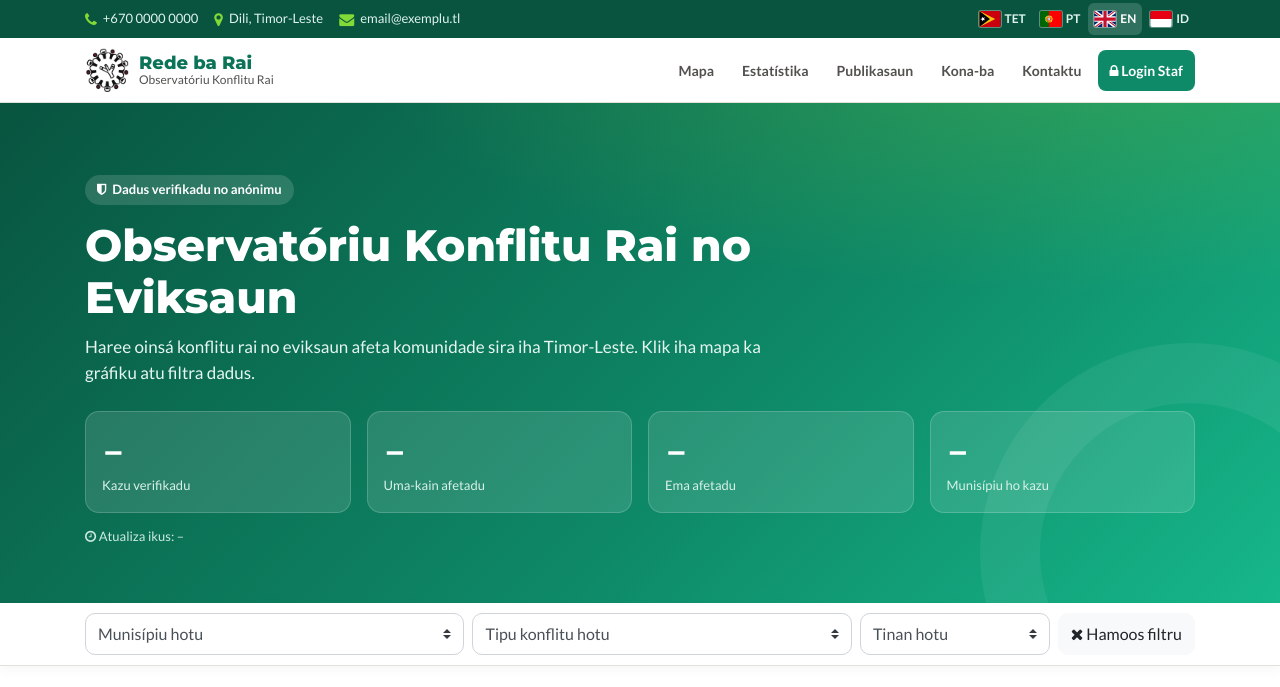
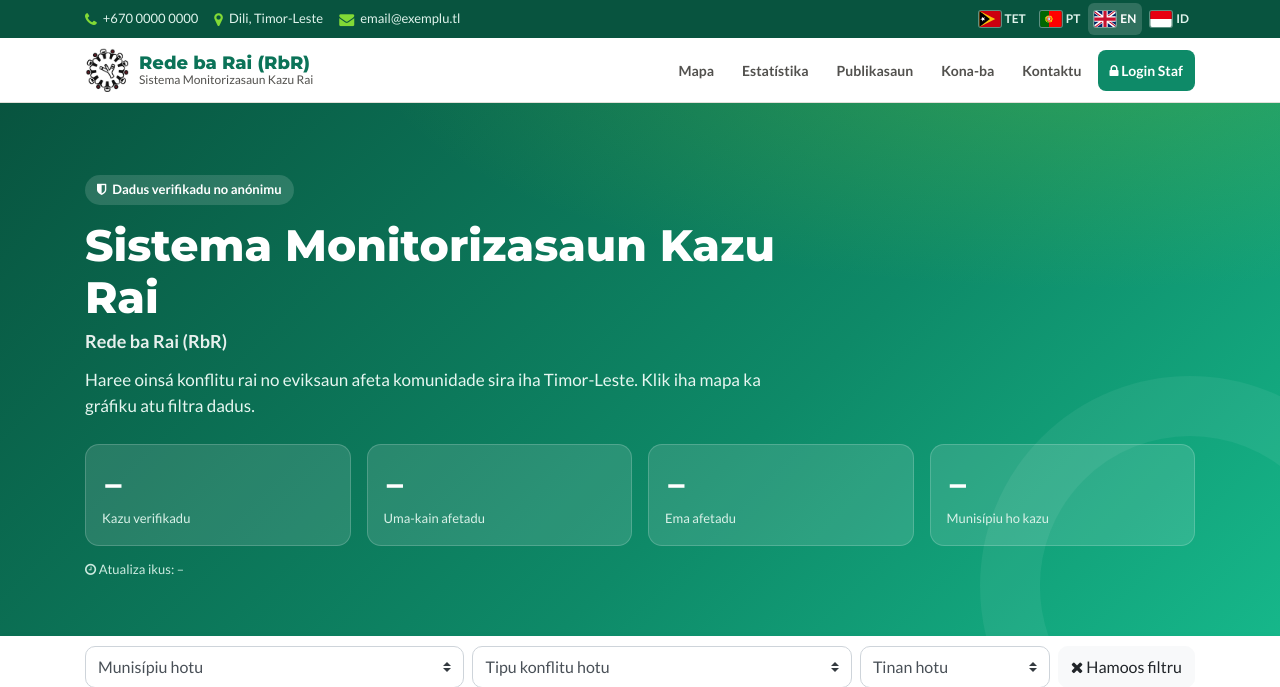
Before and after one commit to Odoly23/SMKRE, a Django app: page /portal/ in a window 1280 px wide. Shown: the top 687 px of the page. Run offline with Django 5.2, Linux system fonts and the light colour scheme; data that the repository does not hold is empty; parts of the project's set-up code (start-up, migrations or seed data) failed here and were passed over; some libraries are stand-ins or nearby versions.

Commit message:
Portál: naran "Sistema Monitorizasaun Kazu Rai" - Rede ba Rai (RbR)
Co-Authored-By: Claude Opus 5.5 <noreply@anthropic.com>
Claude-Session: https://claude.ai/code/session_015hRiA8rRvASEHdtmFcc2JC

```diff
--- a/main/static/main/portal/portal.css
+++ b/main/static/main/portal/portal.css
@@ -55,7 +55,8 @@ body.portal { font-family: 'Lato', system-ui, sans-serif; color: var(--ink); bac
 		linear-gradient(135deg, var(--teal-xd) 0%, var(--teal) 60%, #16B78A 100%); }
 .p-hero::after { content: ''; position: absolute; right: -120px; bottom: -160px; width: 420px; height: 420px; border-radius: 50%; border: 60px solid rgba(255,255,255,.06); }
 .p-eyebrow { display: inline-flex; gap: 6px; align-items: center; background: rgba(255,255,255,.14); padding: 5px 12px; border-radius: 20px; font-size: 13px; font-weight: 700; }
-.p-hero h1 { font-size: 30px; margin: 14px 0 10px; max-width: 760px; line-height: 1.2; }
+.p-hero h1 { font-size: 30px; margin: 14px 0 4px; max-width: 760px; line-height: 1.2; }
+.p-org { font-size: 18px; font-weight: 700; color: #fff; opacity: .9; margin-bottom: 12px; }
 .p-lead { font-size: 17px; max-width: 680px; color: #e6f6f0; margin-bottom: 26px; }
 .p-kpis { display: grid; grid-template-columns: repeat(2, 1fr); gap: 12px; position: relative; z-index: 1; }
 .p-kpi { background: rgba(255,255,255,.12); border: 1px solid rgba(255,255,255,.18); border-radius: 14px; padding: 16px; }
--- a/publiku/templates/publiku/base.html
+++ b/publiku/templates/publiku/base.html
@@ -5,7 +5,7 @@
 <head>
 	<meta charset="utf-8">
 	<meta name="viewport" content="width=device-width, initial-scale=1, viewport-fit=cover">
-	<title>{% block title %}{% trans "Observatóriu Konflitu Rai no Eviksaun" %}{% endblock %} | Rede ba Rai</title>
+	<title>{% block title %}{% trans "Sistema Monitorizasaun Kazu Rai" %}{% endblock %} | Rede ba Rai</title>
 	<meta name="description" content="{% trans "Dadus públiku, anónimu no verifikadu kona-ba konflitu rai no eviksaun iha Timor-Leste." %}">
 	<meta name="author" content="Onosio, Ricardo, Olavio">
 	<meta name="developer" content="Onosio, Ricardo, Olavio">
@@ -15,7 +15,7 @@
 	<meta name="theme-color" content="#0E8A68">
 	<meta property="og:type" content="website">
 	<meta property="og:site_name" content="Rede ba Rai">
-	<meta property="og:title" content="{% trans "Observatóriu Konflitu Rai no Eviksaun" %}">
+	<meta property="og:title" content="{% trans "Sistema Monitorizasaun Kazu Rai" %}">
 	<meta property="og:description" content="{% trans "Dadus públiku, anónimu no verifikadu kona-ba konflitu rai no eviksaun iha Timor-Leste." %}">
 	<meta property="og:image" content="{{ request.scheme }}://{{ request.get_host }}{% static 'main/images/icon-512.png' %}">
 	<link rel="icon" type="image/png" href="{% static 'main/images/favicon.png' %}">
@@ -57,7 +57,7 @@
 	<div class="container">
 		<a class="p-brand" href="{% url 'portal' %}">
 			<img src="{% static 'main/images/logo.png' %}" alt="Rede ba Rai" width="44" height="44">
-			<span><b>Rede ba Rai</b><small>{% trans "Observatóriu Konflitu Rai" %}</small></span>
+			<span><b>Rede ba Rai (RbR)</b><small>{% trans "Sistema Monitorizasaun Kazu Rai" %}</small></span>
 		</a>
 		<button class="p-ham" type="button" id="p-ham" aria-label="{% trans "Menu" %}" aria-expanded="false" aria-controls="p-links"><i class="fa fa-bars"></i></button>
 		<ul class="p-links" id="p-links">
@@ -80,7 +80,7 @@
 			<div class="col-md-5 mb-3">
 				<div class="p-brand p-brand-footer">
 					<img src="{% static 'main/images/logo.png' %}" alt="" width="44" height="44">
-					<span><b>Rede ba Rai</b><small>{% trans "Observatóriu Konflitu Rai" %}</small></span>
+					<span><b>Rede ba Rai (RbR)</b><small>{% trans "Sistema Monitorizasaun Kazu Rai" %}</small></span>
 				</div>
 				<p class="mt-2 mb-0">{% trans "Dadus públiku, anónimu no verifikadu kona-ba konflitu rai no eviksaun iha Timor-Leste." %}</p>
 			</div>
--- a/publiku/templates/publiku/portal.html
+++ b/publiku/templates/publiku/portal.html
@@ -9,7 +9,8 @@
 <section class="p-hero">
 	<div class="container">
 		<span class="p-eyebrow"><i class="fa fa-shield"></i> {% trans "Dadus verifikadu no anónimu" %}</span>
-		<h1>{% trans "Observatóriu Konflitu Rai no Eviksaun" %}</h1>
+		<h1>{% trans "Sistema Monitorizasaun Kazu Rai" %}</h1>
+		<p class="p-org">Rede ba Rai (RbR)</p>
 		<p class="p-lead">{% trans "Haree oinsá konflitu rai no eviksaun afeta komunidade sira iha Timor-Leste. Klik iha mapa ka gráfiku atu filtra dadus." %}</p>
 		<div class="p-kpis" id="kpis" aria-live="polite">
 			<div class="p-kpi"><b data-kpi="total">–</b><span>{% trans "Kazu verifikadu" %}</span></div>
--- a/publiku/views/portal_v.py
+++ b/publiku/views/portal_v.py
@@ -36,7 +36,7 @@ def portalHome(request):
 		'kontaktu': {'telefone': settings.PORTAL_TELEFONE, 'email': settings.PORTAL_EMAIL, 'enderesu': settings.PORTAL_ENDERESU},
 		'limite': settings.PORTAL_LIMITE_SUBAR,
 		'portal_lang': _portal_lang(),
-		'title': 'Observatóriu Konflitu Rai',
+		'title': 'Sistema Monitorizasaun Kazu Rai',
 	}
 	return render(request, 'publiku/portal.html', context)
 
```
Also changed, not shown: locale/en/LC_MESSAGES/django.po, locale/id/LC_MESSAGES/django.po, locale/pt/LC_MESSAGES/django.po, locale/tet/LC_MESSAGES/django.po, 4 other files.
